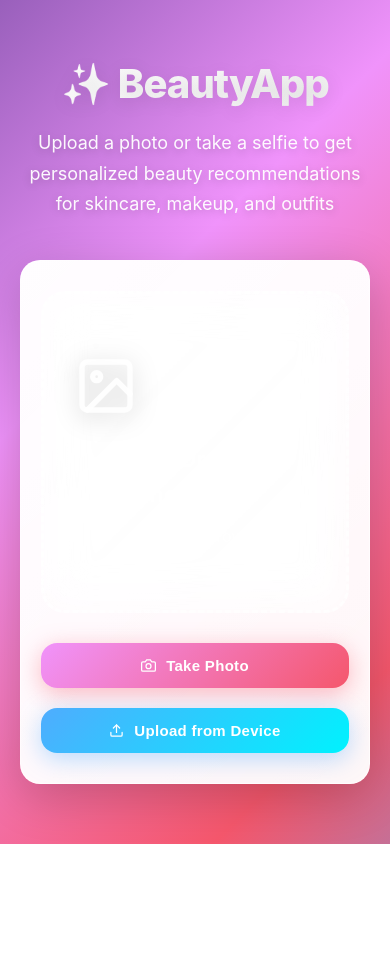
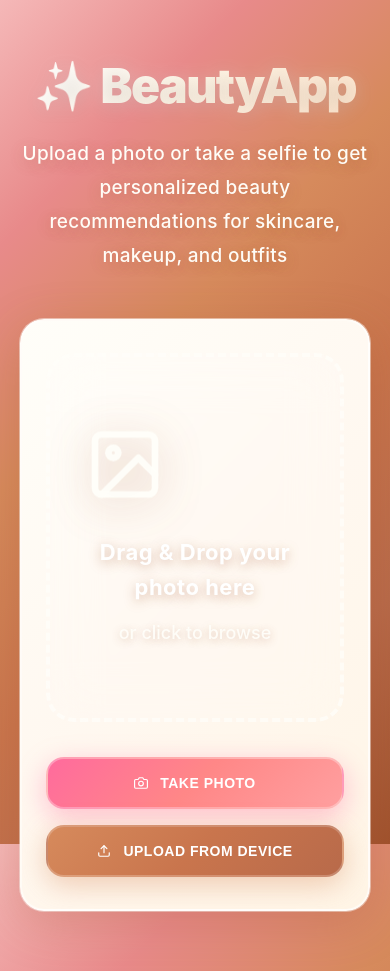
Before and after one commit to Oriya-Ze/BeautyApp, a React (Vite) app in the folder frontend/: page / in a window 390 px wide. Before the commit the page ends 844 px from the top, so only its background shows below. Built offline with nearby package versions, Linux system fonts and the light colour scheme; no server answers.

Commit message:
Upgarding frontend, and changing colors to light brown, light pink and cream.

```diff
--- a/frontend/src/App.css
+++ b/frontend/src/App.css
@@ -16,14 +16,14 @@
 
 .screen-content {
   width: 100%;
-  max-width: 700px;
-  animation: fadeInUp 0.6s ease-out;
+  max-width: 750px;
+  animation: fadeInUp 0.7s ease-out;
 }
 
 @keyframes fadeInUp {
   from {
     opacity: 0;
-    transform: translateY(30px);
+    transform: translateY(40px);
   }
   to {
     opacity: 1;
@@ -32,40 +32,42 @@
 }
 
 .screen-title {
-  font-size: 56px;
-  font-weight: 800;
-  background: linear-gradient(135deg, #ffffff 0%, #f0f0f0 100%);
+  font-size: 64px;
+  font-weight: 900;
+  background: linear-gradient(135deg, #ffffff 0%, #fff5e6 50%, #ffe5cc 100%);
   -webkit-background-clip: text;
   -webkit-text-fill-color: transparent;
   background-clip: text;
   text-align: center;
-  margin-bottom: 20px;
+  margin-bottom: 24px;
   text-shadow: 0 4px 20px rgba(0, 0, 0, 0.1);
-  letter-spacing: -1px;
-  line-height: 1.2;
+  letter-spacing: -1.5px;
+  line-height: 1.1;
+  filter: drop-shadow(0 2px 10px rgba(255, 255, 255, 0.3));
 }
 
 .screen-subtitle {
-  font-size: 20px;
-  color: rgba(255, 255, 255, 0.95);
+  font-size: 22px;
+  color: rgba(255, 254, 249, 0.98);
   text-align: center;
-  margin-bottom: 50px;
-  line-height: 1.7;
-  font-weight: 400;
-  text-shadow: 0 2px 10px rgba(0, 0, 0, 0.2);
+  margin-bottom: 55px;
+  line-height: 1.8;
+  font-weight: 500;
+  text-shadow: 0 3px 15px rgba(160, 82, 45, 0.3);
+  letter-spacing: 0.3px;
 }
 
 /* Upload Area */
 .upload-area {
-  border: 3px dashed rgba(255, 255, 255, 0.6);
-  border-radius: 24px;
-  padding: 80px 40px;
+  border: 4px dashed rgba(255, 254, 249, 0.7);
+  border-radius: 28px;
+  padding: 90px 50px;
   text-align: center;
   cursor: pointer;
-  transition: all 0.4s cubic-bezier(0.4, 0, 0.2, 1);
-  background: rgba(255, 255, 255, 0.08);
-  backdrop-filter: blur(20px);
-  margin-bottom: 30px;
+  transition: all 0.5s cubic-bezier(0.4, 0, 0.2, 1);
+  background: rgba(255, 254, 249, 0.12);
+  backdrop-filter: blur(25px);
+  margin-bottom: 35px;
   position: relative;
   overflow: hidden;
 }
@@ -77,9 +79,9 @@
   left: -50%;
   width: 200%;
   height: 200%;
-  background: radial-gradient(circle, rgba(255, 255, 255, 0.1) 0%, transparent 70%);
+  background: radial-gradient(circle, rgba(255, 143, 163, 0.2) 0%, transparent 70%);
   opacity: 0;
-  transition: opacity 0.4s;
+  transition: opacity 0.5s;
 }
 
 .upload-area:hover::before {
@@ -87,57 +89,66 @@
 }
 
 .upload-area:hover {
-  border-color: rgba(255, 255, 255, 0.9);
-  background: rgba(255, 255, 255, 0.12);
-  transform: scale(1.02);
-  box-shadow: 0 12px 40px rgba(255, 255, 255, 0.2);
+  border-color: rgba(255, 254, 249, 0.95);
+  background: rgba(255, 254, 249, 0.18);
+  transform: scale(1.03);
+  box-shadow: 0 15px 50px rgba(255, 107, 157, 0.3), 0 0 0 1px rgba(255, 255, 255, 0.3);
 }
 
 .upload-area.dragover {
-  border-color: #f5576c;
-  background: rgba(245, 87, 108, 0.15);
-  transform: scale(1.03);
+  border-color: #ff6b9d;
+  background: rgba(255, 107, 157, 0.2);
+  transform: scale(1.05);
+  box-shadow: 0 20px 60px rgba(255, 107, 157, 0.4);
 }
 
 .upload-icon {
-  font-size: 80px;
-  color: rgba(255, 255, 255, 0.9);
-  margin-bottom: 24px;
+  font-size: 96px;
+  color: rgba(255, 254, 249, 0.95);
+  margin-bottom: 28px;
   display: block;
-  filter: drop-shadow(0 4px 12px rgba(0, 0, 0, 0.2));
+  filter: drop-shadow(0 6px 20px rgba(160, 82, 45, 0.3));
+  animation: float 3s ease-in-out infinite;
+}
+
+@keyframes float {
+  0%, 100% { transform: translateY(0px); }
+  50% { transform: translateY(-10px); }
 }
 
 .upload-text {
-  font-size: 22px;
-  font-weight: 600;
+  font-size: 26px;
+  font-weight: 700;
   color: white;
-  margin-bottom: 12px;
-  letter-spacing: 0.3px;
+  margin-bottom: 14px;
+  letter-spacing: 0.5px;
+  text-shadow: 0 3px 12px rgba(160, 82, 45, 0.4);
 }
 
 .upload-hint {
-  font-size: 16px;
-  color: rgba(255, 255, 255, 0.8);
-  font-weight: 400;
+  font-size: 18px;
+  color: rgba(255, 254, 249, 0.9);
+  font-weight: 500;
+  text-shadow: 0 2px 8px rgba(160, 82, 45, 0.3);
 }
 
 .image-preview {
   width: 100%;
-  max-width: 450px;
-  height: 450px;
+  max-width: 480px;
+  height: 480px;
   object-fit: cover;
-  border-radius: 24px;
-  margin: 0 auto 40px;
+  border-radius: 28px;
+  margin: 0 auto 45px;
   display: block;
-  box-shadow: 0 12px 48px rgba(0, 0, 0, 0.4);
+  box-shadow: 0 15px 60px rgba(160, 82, 45, 0.4), 0 0 0 4px rgba(255, 254, 249, 0.8);
   border: 4px solid white;
-  animation: scaleIn 0.4s ease-out;
+  animation: scaleIn 0.5s cubic-bezier(0.4, 0, 0.2, 1);
 }
 
 @keyframes scaleIn {
   from {
     opacity: 0;
-    transform: scale(0.9);
+    transform: scale(0.85);
   }
   to {
     opacity: 1;
@@ -151,7 +162,7 @@
 
 .button-group {
   display: flex;
-  gap: 20px;
+  gap: 24px;
   justify-content: center;
   flex-wrap: wrap;
 }
@@ -166,148 +177,158 @@
 }
 
 .analyzing-card {
-  max-width: 500px;
+  max-width: 580px;
   margin: 0 auto;
   text-align: center;
+  padding: 70px 50px !important;
 }
 
 .analyzing-spinner {
-  margin: 0 auto 40px;
+  margin: 0 auto 45px;
 }
 
 .analyzing-text {
-  font-size: 32px;
-  font-weight: 700;
-  color: white;
-  margin-bottom: 16px;
-  letter-spacing: 0.5px;
-  text-shadow: 0 4px 20px rgba(0, 0, 0, 0.2);
+  font-size: 38px;
+  font-weight: 800;
+  background: linear-gradient(135deg, #ffffff 0%, #fff5e6 100%);
+  -webkit-background-clip: text;
+  -webkit-text-fill-color: transparent;
+  background-clip: text;
+  margin-bottom: 20px;
+  letter-spacing: 0.8px;
+  filter: drop-shadow(0 2px 8px rgba(255, 255, 255, 0.3));
 }
 
 .analyzing-subtext {
-  font-size: 18px;
-  color: rgba(255, 255, 255, 0.9);
-  line-height: 1.6;
-  font-weight: 400;
+  font-size: 20px;
+  color: rgba(255, 254, 249, 0.95);
+  line-height: 1.7;
+  font-weight: 500;
+  text-shadow: 0 2px 12px rgba(160, 82, 45, 0.3);
 }
 
 /* Results Screen */
 .results-container {
-  max-width: 1100px;
+  max-width: 1150px;
   width: 100%;
 }
 
 .results-header {
   text-align: center;
-  margin-bottom: 50px;
-  animation: fadeInUp 0.6s ease-out;
+  margin-bottom: 55px;
+  animation: fadeInUp 0.7s ease-out;
 }
 
 .results-title {
-  font-size: 48px;
-  font-weight: 800;
-  background: linear-gradient(135deg, #ffffff 0%, #f0f0f0 100%);
+  font-size: 56px;
+  font-weight: 900;
+  background: linear-gradient(135deg, #ffffff 0%, #fff5e6 50%, #ffe5cc 100%);
   -webkit-background-clip: text;
   -webkit-text-fill-color: transparent;
   background-clip: text;
-  margin-bottom: 24px;
-  letter-spacing: -0.5px;
+  margin-bottom: 28px;
+  letter-spacing: -1px;
+  filter: drop-shadow(0 2px 10px rgba(255, 255, 255, 0.3));
 }
 
 .analysis-info {
-  background: rgba(255, 255, 255, 0.2);
-  backdrop-filter: blur(20px);
-  padding: 18px 32px;
+  background: rgba(255, 254, 249, 0.25);
+  backdrop-filter: blur(25px);
+  padding: 20px 38px;
   border-radius: 50px;
   display: inline-flex;
   align-items: center;
-  gap: 16px;
+  gap: 20px;
   color: white;
-  font-size: 15px;
-  font-weight: 500;
-  border: 1px solid rgba(255, 255, 255, 0.3);
-  box-shadow: 0 4px 16px rgba(0, 0, 0, 0.1);
+  font-size: 16px;
+  font-weight: 600;
+  border: 2px solid rgba(255, 255, 255, 0.4);
+  box-shadow: 0 6px 24px rgba(160, 82, 45, 0.2);
 }
 
 .analysis-info strong {
-  font-weight: 700;
-  color: white;
+  font-weight: 800;
+  color: #fff5e6;
+  text-shadow: 0 2px 8px rgba(160, 82, 45, 0.3);
 }
 
 /* Tabs */
 .tabs {
   display: flex;
-  gap: 12px;
-  margin-bottom: 40px;
-  background: rgba(255, 255, 255, 0.15);
-  backdrop-filter: blur(20px);
-  padding: 10px;
-  border-radius: 20px;
-  border: 1px solid rgba(255, 255, 255, 0.2);
-  box-shadow: 0 4px 16px rgba(0, 0, 0, 0.1);
+  gap: 14px;
+  margin-bottom: 45px;
+  background: rgba(255, 254, 249, 0.2);
+  backdrop-filter: blur(25px);
+  padding: 12px;
+  border-radius: 24px;
+  border: 2px solid rgba(255, 255, 255, 0.3);
+  box-shadow: 0 6px 24px rgba(160, 82, 45, 0.15);
 }
 
 .tab {
   flex: 1;
-  padding: 18px 24px;
+  padding: 20px 28px;
   background: transparent;
   border: none;
-  border-radius: 16px;
-  color: rgba(255, 255, 255, 0.8);
-  font-size: 17px;
-  font-weight: 600;
+  border-radius: 18px;
+  color: rgba(255, 254, 249, 0.85);
+  font-size: 18px;
+  font-weight: 700;
   cursor: pointer;
-  transition: all 0.3s cubic-bezier(0.4, 0, 0.2, 1);
+  transition: all 0.4s cubic-bezier(0.4, 0, 0.2, 1);
   display: flex;
   align-items: center;
   justify-content: center;
-  gap: 10px;
-  letter-spacing: 0.3px;
+  gap: 12px;
+  letter-spacing: 0.4px;
 }
 
 .tab:hover {
   color: white;
-  background: rgba(255, 255, 255, 0.1);
-  transform: translateY(-2px);
+  background: rgba(255, 254, 249, 0.15);
+  transform: translateY(-3px);
 }
 
 .tab.active {
-  background: white;
-  color: #667eea;
-  box-shadow: 0 6px 24px rgba(0, 0, 0, 0.15);
-  transform: translateY(-2px);
+  background: linear-gradient(135deg, #fff5e6 0%, #ffe5cc 100%);
+  color: #d68a5c;
+  box-shadow: 0 8px 28px rgba(214, 138, 92, 0.3);
+  transform: translateY(-3px);
+  border: 2px solid rgba(214, 138, 92, 0.2);
 }
 
 .tab-content {
-  margin-top: 30px;
-  animation: fadeIn 0.4s ease-out;
+  margin-top: 35px;
+  animation: fadeIn 0.5s ease-out;
 }
 
 @keyframes fadeIn {
   from {
     opacity: 0;
+    transform: translateY(20px);
   }
   to {
     opacity: 1;
+    transform: translateY(0);
   }
 }
 
 /* Recommendation Cards */
 .recommendations-grid {
   display: grid;
-  gap: 24px;
-  grid-template-columns: repeat(auto-fill, minmax(300px, 1fr));
+  gap: 28px;
+  grid-template-columns: repeat(auto-fill, minmax(320px, 1fr));
 }
 
 .recommendation-card {
   background: var(--card-gradient);
-  backdrop-filter: blur(20px);
-  border-radius: 20px;
-  padding: 32px;
-  transition: all 0.4s cubic-bezier(0.4, 0, 0.2, 1);
+  backdrop-filter: blur(30px);
+  border-radius: 24px;
+  padding: 38px;
+  transition: all 0.5s cubic-bezier(0.4, 0, 0.2, 1);
   cursor: pointer;
-  border: 1px solid rgba(255, 255, 255, 0.5);
-  box-shadow: var(--shadow-md);
+  border: 2px solid rgba(255, 255, 255, 0.6);
+  box-shadow: var(--shadow-lg);
   position: relative;
   overflow: hidden;
 }
@@ -318,10 +339,10 @@
   top: 0;
   left: 0;
   right: 0;
-  height: 3px;
-  background: var(--primary-gradient);
+  height: 4px;
+  background: linear-gradient(90deg, #ff6b9d 0%, #d68a5c 50%, #c9754d 100%);
   transform: scaleX(0);
-  transition: transform 0.4s;
+  transition: transform 0.5s;
 }
 
 .recommendation-card:hover::before {
@@ -329,116 +350,129 @@
 }
 
 .recommendation-card:hover {
-  transform: translateY(-8px);
-  box-shadow: var(--shadow-xl), 0 0 40px rgba(102, 126, 234, 0.2);
-  border-color: rgba(102, 126, 234, 0.3);
+  transform: translateY(-10px) scale(1.02);
+  box-shadow: var(--shadow-xl), var(--shadow-pink), 0 0 0 2px rgba(255, 107, 157, 0.3);
+  border-color: rgba(255, 107, 157, 0.4);
 }
 
 .recommendation-title {
-  font-size: 24px;
-  font-weight: 700;
+  font-size: 26px;
+  font-weight: 800;
   color: var(--text-dark);
-  margin-bottom: 16px;
+  margin-bottom: 18px;
   display: flex;
   align-items: center;
-  gap: 12px;
-  letter-spacing: -0.3px;
+  gap: 14px;
+  letter-spacing: -0.4px;
 }
 
 .recommendation-title svg {
-  font-size: 28px;
-  color: #667eea;
-  filter: drop-shadow(0 2px 4px rgba(102, 126, 234, 0.3));
+  font-size: 32px;
+  background: linear-gradient(135deg, #ff6b9d 0%, #d68a5c 100%);
+  -webkit-background-clip: text;
+  -webkit-text-fill-color: transparent;
+  background-clip: text;
+  filter: drop-shadow(0 3px 8px rgba(255, 107, 157, 0.3));
 }
 
 .recommendation-description {
-  font-size: 18px;
+  font-size: 19px;
   color: var(--text-medium);
-  margin-bottom: 12px;
-  line-height: 1.6;
-  font-weight: 500;
+  margin-bottom: 14px;
+  line-height: 1.7;
+  font-weight: 600;
 }
 
 .recommendation-detail {
-  font-size: 15px;
+  font-size: 16px;
   color: var(--text-light);
-  margin-bottom: 20px;
-  line-height: 1.5;
+  margin-bottom: 24px;
+  line-height: 1.6;
 }
 
 .recommendation-link {
-  color: #667eea;
-  font-weight: 600;
-  font-size: 15px;
+  background: linear-gradient(135deg, #ff6b9d 0%, #d68a5c 100%);
+  -webkit-background-clip: text;
+  -webkit-text-fill-color: transparent;
+  background-clip: text;
+  font-weight: 700;
+  font-size: 16px;
   display: inline-flex;
   align-items: center;
-  gap: 8px;
+  gap: 10px;
   text-decoration: none;
-  transition: all 0.3s;
-  padding: 8px 0;
+  transition: all 0.4s;
+  padding: 10px 0;
 }
 
 .recommendation-link:hover {
-  color: #f5576c;
-  gap: 12px;
+  gap: 14px;
+  filter: brightness(1.1);
 }
 
 .recommendation-badges {
   display: flex;
   flex-wrap: wrap;
-  gap: 10px;
-  margin-top: 16px;
-  margin-bottom: 16px;
+  gap: 12px;
+  margin-top: 20px;
+  margin-bottom: 20px;
 }
 
 .badge {
-  background: linear-gradient(135deg, #f093fb 0%, #f5576c 100%);
+  background: linear-gradient(135deg, #ff6b9d 0%, #ff8787 50%, #d68a5c 100%);
   color: white;
-  padding: 8px 16px;
-  border-radius: 20px;
-  font-size: 13px;
-  font-weight: 600;
-  box-shadow: 0 2px 8px rgba(245, 87, 108, 0.3);
-  letter-spacing: 0.3px;
+  padding: 10px 20px;
+  border-radius: 25px;
+  font-size: 14px;
+  font-weight: 700;
+  box-shadow: 0 4px 12px rgba(255, 107, 157, 0.4);
+  letter-spacing: 0.4px;
+  border: 1px solid rgba(255, 255, 255, 0.3);
 }
 
 .results-footer {
-  margin-top: 50px;
+  margin-top: 55px;
   text-align: center;
-  padding-top: 40px;
-  border-top: 2px solid rgba(255, 255, 255, 0.2);
+  padding-top: 45px;
+  border-top: 2px solid rgba(214, 138, 92, 0.2);
 }
 
 /* Responsive */
 @media (max-width: 768px) {
   .screen-title {
-    font-size: 40px;
+    font-size: 48px;
   }
 
   .screen-subtitle {
-    font-size: 18px;
-    margin-bottom: 40px;
+    font-size: 19px;
+    margin-bottom: 45px;
   }
 
   .upload-area {
-    padding: 60px 30px;
+    padding: 70px 35px;
   }
 
   .upload-icon {
-    font-size: 64px;
+    font-size: 80px;
+  }
+
+  .upload-text {
+    font-size: 22px;
   }
 
   .tabs {
     flex-direction: column;
-    padding: 8px;
+    padding: 10px;
   }
 
   .tab {
-    padding: 16px;
+    padding: 18px;
+    font-size: 16px;
   }
 
   .button-group {
     flex-direction: column;
+    gap: 16px;
   }
 
   .button-group .btn {
@@ -448,17 +482,21 @@
 
   .recommendations-grid {
     grid-template-columns: 1fr;
-    gap: 20px;
+    gap: 24px;
   }
 
   .results-title {
-    font-size: 36px;
+    font-size: 42px;
   }
 
   .analysis-info {
     flex-direction: column;
-    gap: 8px;
-    padding: 16px 24px;
+    gap: 12px;
+    padding: 18px 28px;
     font-size: 14px;
   }
+
+  .card {
+    padding: 32px 24px;
+  }
 }
--- a/frontend/src/index.css
+++ b/frontend/src/index.css
@@ -5,29 +5,39 @@
 }
 
 :root {
-  /* Modern Bright Color Palette */
-  --primary-gradient: linear-gradient(135deg, #667eea 0%, #764ba2 25%, #f093fb 50%, #f5576c 75%, #4facfe 100%);
-  --primary-gradient-alt: linear-gradient(135deg, #fa709a 0%, #fee140 100%);
-  --secondary-gradient: linear-gradient(135deg, #30cfd0 0%, #330867 100%);
-  --card-gradient: linear-gradient(135deg, rgba(255, 255, 255, 0.98) 0%, rgba(255, 255, 255, 0.95) 100%);
-  --overlay-gradient: linear-gradient(135deg, rgba(102, 126, 234, 0.1) 0%, rgba(118, 75, 162, 0.1) 50%, rgba(240, 147, 251, 0.1) 100%);
+  /* Warm Color Palette - Brown, Pink, Cream */
+  --primary-gradient: linear-gradient(135deg, #f5b8b8 0%, #e88a8a 20%, #d68a5c 40%, #c9754d 60%, #b86a4a 80%, #a0522d 100%);
+  --primary-gradient-alt: linear-gradient(135deg, #ff8fa3 0%, #ff6b9d 25%, #ff8787 50%, #e88a8a 75%, #d68a5c 100%);
+  --secondary-gradient: linear-gradient(135deg, #fff5e6 0%, #ffe5cc 25%, #ffd4b3 50%, #ffb3b3 75%, #ff9f9f 100%);
+  --card-gradient: linear-gradient(135deg, #fffef9 0%, #fff8f0 50%, #fff5e6 100%);
+  --overlay-gradient: linear-gradient(135deg, rgba(255, 143, 163, 0.15) 0%, rgba(214, 138, 92, 0.15) 50%, rgba(184, 106, 74, 0.15) 100%);
 
   /* Colors */
-  --primary: #667eea;
-  --primary-dark: #5568d3;
-  --secondary: #f093fb;
-  --accent: #f5576c;
-  --accent-light: #ff6b9d;
-  --success: #4facfe;
-  --text-dark: #2d3748;
-  --text-medium: #4a5568;
-  --text-light: #718096;
-  --border-light: rgba(255, 255, 255, 0.3);
-  --shadow-sm: 0 2px 8px rgba(0, 0, 0, 0.08);
-  --shadow-md: 0 4px 16px rgba(0, 0, 0, 0.12);
-  --shadow-lg: 0 8px 32px rgba(0, 0, 0, 0.16);
-  --shadow-xl: 0 12px 48px rgba(0, 0, 0, 0.2);
-  --shadow-colored: 0 8px 32px rgba(102, 126, 234, 0.3);
+  --pink-bright: #ff6b9d;
+  --pink-soft: #ff8fa3;
+  --pink-warm: #ff8787;
+  --brown-bright: #d68a5c;
+  --brown-warm: #c9754d;
+  --brown-dark: #b86a4a;
+  --brown-deep: #a0522d;
+  --cream-light: #fffef9;
+  --cream-medium: #fff8f0;
+  --cream-warm: #fff5e6;
+  --cream-soft: #ffe5cc;
+  --cream-tan: #ffd4b3;
+
+  /* Text Colors */
+  --text-dark: #5d4037;
+  --text-medium: #8d6e63;
+  --text-light: #a1887f;
+
+  /* Shadows */
+  --shadow-sm: 0 2px 12px rgba(160, 82, 45, 0.1);
+  --shadow-md: 0 4px 20px rgba(160, 82, 45, 0.15);
+  --shadow-lg: 0 8px 32px rgba(160, 82, 45, 0.2);
+  --shadow-xl: 0 12px 48px rgba(160, 82, 45, 0.25);
+  --shadow-pink: 0 8px 32px rgba(255, 107, 157, 0.3);
+  --shadow-brown: 0 8px 32px rgba(214, 138, 92, 0.3);
 }
 
 body {
@@ -39,7 +49,7 @@ body {
   background: var(--primary-gradient);
   background-attachment: fixed;
   background-size: 200% 200%;
-  animation: gradientShift 15s ease infinite;
+  animation: gradientShift 20s ease infinite;
   min-height: 100vh;
   color: var(--text-dark);
   line-height: 1.6;
@@ -68,22 +78,24 @@ code {
 }
 
 .btn {
-  padding: 16px 32px;
+  padding: 18px 36px;
   border: none;
-  border-radius: 16px;
-  font-size: 16px;
-  font-weight: 600;
+  border-radius: 18px;
+  font-size: 17px;
+  font-weight: 700;
   cursor: pointer;
-  transition: all 0.3s cubic-bezier(0.4, 0, 0.2, 1);
+  transition: all 0.4s cubic-bezier(0.4, 0, 0.2, 1);
   display: inline-flex;
   align-items: center;
   justify-content: center;
-  gap: 10px;
+  gap: 12px;
   text-decoration: none;
   position: relative;
   overflow: hidden;
   box-shadow: var(--shadow-md);
-  letter-spacing: 0.3px;
+  letter-spacing: 0.5px;
+  text-transform: uppercase;
+  font-size: 15px;
 }
 
 .btn::before {
@@ -94,61 +106,66 @@ code {
   width: 0;
   height: 0;
   border-radius: 50%;
-  background: rgba(255, 255, 255, 0.3);
+  background: rgba(255, 255, 255, 0.4);
   transform: translate(-50%, -50%);
   transition: width 0.6s, height 0.6s;
 }
 
 .btn:hover::before {
-  width: 300px;
-  height: 300px;
+  width: 400px;
+  height: 400px;
 }
 
 .btn-primary {
-  background: linear-gradient(135deg, #f093fb 0%, #f5576c 100%);
+  background: linear-gradient(135deg, #ff6b9d 0%, #ff8787 50%, #ff9f9f 100%);
   color: white;
-  box-shadow: 0 6px 24px rgba(245, 87, 108, 0.4);
+  box-shadow: 0 8px 28px rgba(255, 107, 157, 0.4);
+  border: 2px solid rgba(255, 255, 255, 0.3);
 }
 
 .btn-primary:hover {
-  transform: translateY(-3px);
-  box-shadow: 0 10px 32px rgba(245, 87, 108, 0.5);
+  transform: translateY(-4px) scale(1.02);
+  box-shadow: 0 12px 40px rgba(255, 107, 157, 0.5);
+  background: linear-gradient(135deg, #ff5a8a 0%, #ff6b9d 50%, #ff8787 100%);
 }
 
 .btn-secondary {
-  background: linear-gradient(135deg, #4facfe 0%, #00f2fe 100%);
+  background: linear-gradient(135deg, #d68a5c 0%, #c9754d 50%, #b86a4a 100%);
   color: white;
-  box-shadow: 0 6px 24px rgba(79, 172, 254, 0.4);
+  box-shadow: 0 8px 28px rgba(214, 138, 92, 0.4);
+  border: 2px solid rgba(255, 255, 255, 0.2);
 }
 
 .btn-secondary:hover {
-  transform: translateY(-3px);
-  box-shadow: 0 10px 32px rgba(79, 172, 254, 0.5);
+  transform: translateY(-4px) scale(1.02);
+  box-shadow: 0 12px 40px rgba(214, 138, 92, 0.5);
+  background: linear-gradient(135deg, #c9754d 0%, #b86a4a 50%, #a0522d 100%);
 }
 
 .btn-outline {
-  background: rgba(255, 255, 255, 0.15);
+  background: rgba(255, 254, 249, 0.2);
   backdrop-filter: blur(20px);
-  border: 2px solid rgba(255, 255, 255, 0.5);
+  border: 2px solid rgba(255, 255, 255, 0.6);
   color: white;
-  box-shadow: 0 4px 16px rgba(255, 255, 255, 0.2);
+  box-shadow: 0 4px 20px rgba(255, 255, 255, 0.2);
+  text-transform: none;
 }
 
 .btn-outline:hover {
-  background: rgba(255, 255, 255, 0.25);
-  border-color: rgba(255, 255, 255, 0.8);
-  transform: translateY(-2px);
-  box-shadow: 0 6px 24px rgba(255, 255, 255, 0.3);
+  background: rgba(255, 254, 249, 0.3);
+  border-color: rgba(255, 255, 255, 0.9);
+  transform: translateY(-3px);
+  box-shadow: 0 8px 32px rgba(255, 255, 255, 0.3);
 }
 
 .card {
   background: var(--card-gradient);
-  backdrop-filter: blur(20px);
-  border-radius: 24px;
-  padding: 40px;
-  box-shadow: var(--shadow-xl);
+  backdrop-filter: blur(30px);
+  border-radius: 28px;
+  padding: 48px;
+  box-shadow: var(--shadow-xl), 0 0 0 1px rgba(255, 255, 255, 0.5);
   transition: all 0.4s cubic-bezier(0.4, 0, 0.2, 1);
-  border: 1px solid rgba(255, 255, 255, 0.5);
+  border: 2px solid rgba(255, 255, 255, 0.6);
   position: relative;
   overflow: hidden;
 }
@@ -159,10 +176,10 @@ code {
   top: 0;
   left: 0;
   right: 0;
-  height: 4px;
-  background: var(--primary-gradient);
+  height: 5px;
+  background: linear-gradient(90deg, #ff6b9d 0%, #d68a5c 50%, #c9754d 100%);
   opacity: 0;
-  transition: opacity 0.3s;
+  transition: opacity 0.4s;
 }
 
 .card:hover::before {
@@ -170,19 +187,21 @@ code {
 }
 
 .card:hover {
-  transform: translateY(-8px) scale(1.02);
-  box-shadow: var(--shadow-xl), var(--shadow-colored);
+  transform: translateY(-10px) scale(1.01);
+  box-shadow: var(--shadow-xl), var(--shadow-pink), 0 0 0 1px rgba(255, 107, 157, 0.3);
+  border-color: rgba(255, 107, 157, 0.4);
 }
 
 /* Loading Spinner */
 .spinner {
-  border: 5px solid rgba(255, 255, 255, 0.2);
+  border: 6px solid rgba(255, 107, 157, 0.2);
   border-radius: 50%;
-  border-top: 5px solid #f5576c;
-  border-right: 5px solid #f093fb;
-  width: 60px;
-  height: 60px;
-  animation: spin 1s linear infinite;
+  border-top: 6px solid #ff6b9d;
+  border-right: 6px solid #d68a5c;
+  border-bottom: 6px solid #c9754d;
+  width: 70px;
+  height: 70px;
+  animation: spin 1.2s linear infinite;
 }
 
 @keyframes spin {
@@ -197,12 +216,12 @@ code {
   }
 
   .card {
-    padding: 30px 20px;
-    border-radius: 20px;
+    padding: 32px 24px;
+    border-radius: 24px;
   }
 
   .btn {
-    padding: 14px 28px;
-    font-size: 15px;
+    padding: 16px 28px;
+    font-size: 14px;
   }
 }
```
